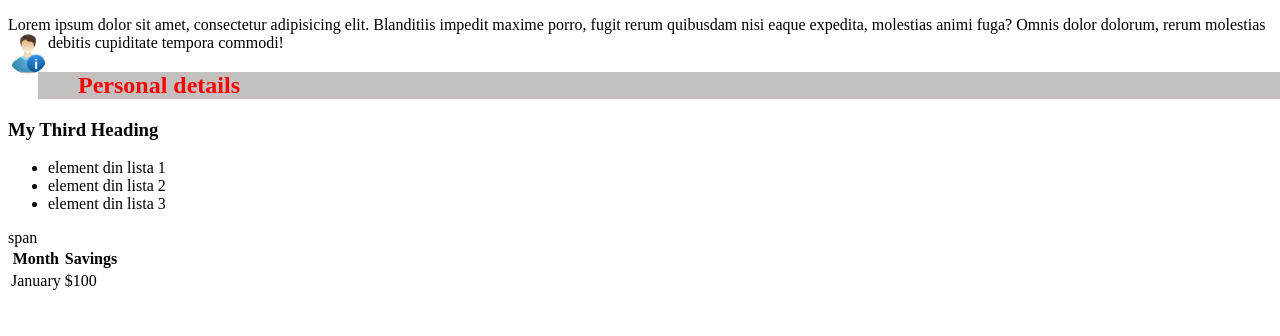
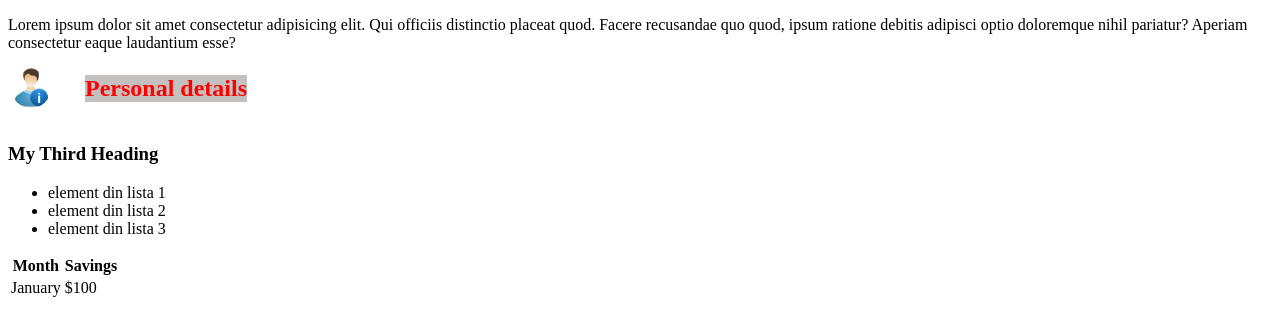
Before and after one commit to IonutFalos/temafe, a plain HTML site: page index.html in a window 1280 px wide. Shown: the part 64-400 px from the top of the page. Drawn offline with Linux system fonts and the light colour scheme.

Commit message:
tema 09.11.2021

```diff
--- a/index.html
+++ b/index.html
@@ -5,13 +5,19 @@
         <link rel="stylesheet" href="firstStyles.css">
     </head>
     <body>
-        <img src="poza.jpeg">
+
+        <img src="poza.jpeg" alt="poza profil">
+
         <h1>Ionuț</h1>
-        <p1>Lorem ipsum dolor sit amet, consectetur adipisicing elit. Blanditiis impedit maxime porro, fugit rerum quibusdam nisi eaque expedita, molestias animi fuga? Omnis dolor dolorum, rerum molestias debitis cupiditate tempora commodi!</p1>
 
-        <img src="personalinfo.png">
-        <h2>Personal details</h2>
+        <p1>Lorem ipsum dolor sit amet consectetur adipisicing elit. Qui officiis distinctio placeat quod. Facere recusandae quo quod, ipsum ratione debitis adipisci optio doloremque nihil pariatur? Aperiam consectetur eaque laudantium esse?</p1>
 
+        <table >
+          <tr>
+            <th><img src="personalinfo.png" alt="poza informatii profil"></th>
+            <th><h2>Personal details</h2></th>
+          </tr>
+        </table >
 
         <h3>My Third Heading</h3>
 
@@ -20,7 +26,6 @@
             <li>element din lista 2</li>
             <li>element din lista 3</li>
         </ul>
-        <span>span</span>
 
           <table>
             <tr>
```
